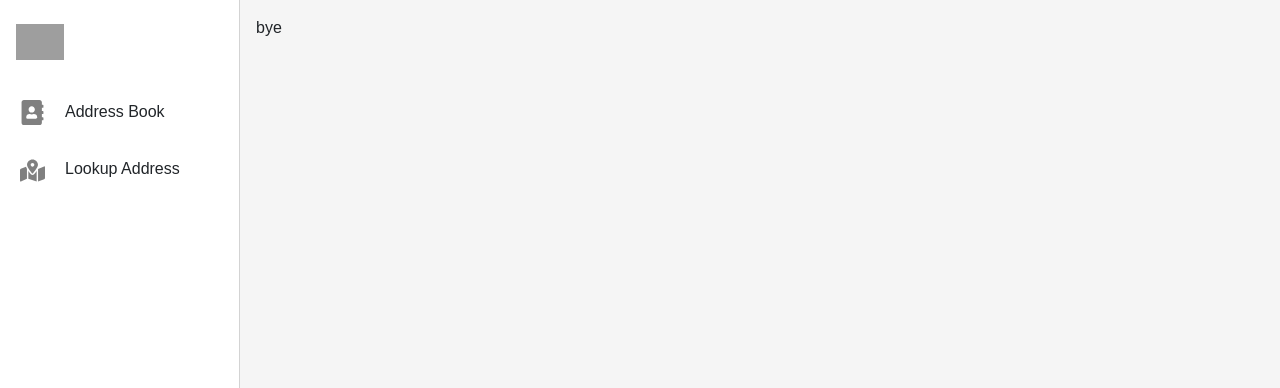
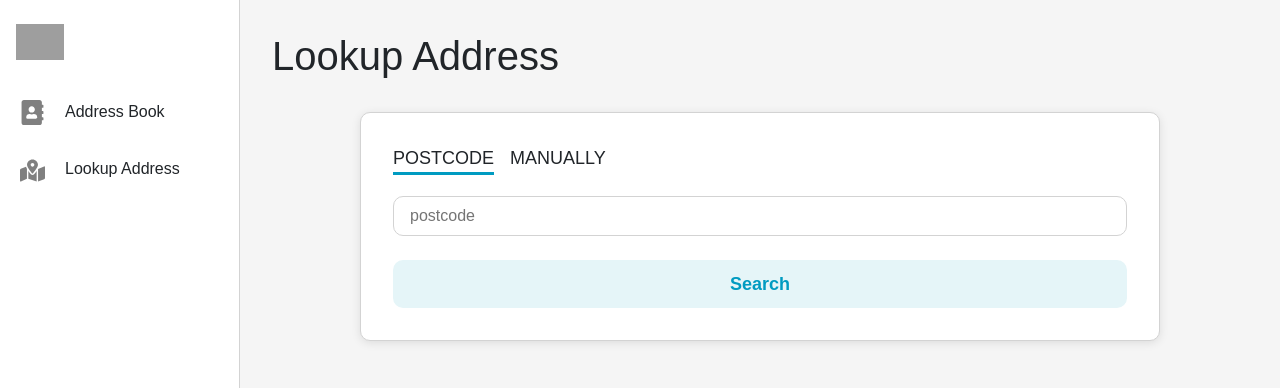
Before and after one commit to vincenzomann/address-book, a React (Create React App) app: page /lookup in a window 1280 px wide. Shown: the top 388 px of the page. Built offline with nearby package versions, Linux system fonts and the light colour scheme; grey boxes are pictures that could not be loaded.

Commit message:
Style loolup form

```diff
--- a/src/App.scss
+++ b/src/App.scss
@@ -83,5 +83,82 @@ body {
 		width: 100%;
 		background-color: #f5f5f5;
 		padding: 1rem;
+
+		#lookup {
+			padding: 1rem;
+			#pageTitle {
+				font-weight: bold;
+			}
+
+			#lookupContainer {
+				display: flex;
+				justify-content: center;
+				box-sizing: border-box;
+				max-width: 800px;
+				margin: 2rem auto;
+
+				#switch {
+					:hover {
+						cursor: pointer;
+					}
+					.option {
+						margin-right: 1rem;
+						font-size: large;
+					}
+					.selected {
+						border-bottom: 3px solid #009bc1;
+						padding-bottom: 0.25rem;
+					}
+				}
+
+				#form {
+					display: flex;
+					justify-content: center;
+					flex-direction: column;
+					.inputs {
+						padding: 1rem 0;
+						input {
+							height: 2.5rem;
+							width: 100%;
+							margin: 0.5rem 0;
+							border: 1px solid lightGrey;
+							border-radius: 10px;
+							padding: 1rem;
+						}
+					}
+
+					.error {
+						height: 48px;
+						width: 100%;
+						font-size: 18px;
+						color: #f36f5e;
+						margin: 0 1rem;
+					}
+
+					#searchBtn {
+						height: 48px;
+						width: 100%;
+						font-size: 18px;
+						color: #009bc1;
+						background: #e5f5f8;
+						font-weight: bold;
+						border: none;
+						border-radius: 10px;
+						display: flex;
+						justify-content: center;
+						align-items: center;
+					}
+				}
+			}
+		}
 	}
 }
+
+.card {
+	width: 100%;
+	background-color: white;
+	border: 1px solid lightGrey;
+	border-radius: 10px;
+	padding: 2rem;
+	box-shadow: 0 2px 10px rgb(0 0 0 / 10%);
+}
--- a/src/components/Lookup.tsx
+++ b/src/components/Lookup.tsx
@@ -1,12 +1,49 @@
-import React from 'react';
+import React, { useState } from 'react';
 import { RouteComponentProps } from '@reach/router';
 
 interface Props extends RouteComponentProps { }
 
 const Lookup: React.FC<Props> = () => {
+
+	const [mode, setMode] = useState<'postcode' | 'manual'>('postcode');
+	const [error, setError] = useState('');
+
 	return (
-		<div>
-			bye
+		<div id='lookup'>
+			<h1 className='pageTitle'>
+				Lookup Address
+			</h1>
+
+			<div id="lookupContainer">
+				<div className="card">
+					<div id='switch'>
+						<span className={`option ${mode === 'postcode' && 'selected'}`}
+							onClick={() => setMode('postcode')}>POSTCODE</span>
+						<span className={`option ${mode === 'manual' && 'selected'}`}
+							onClick={() => setMode('manual')}>MANUALLY</span>
+					</div>
+					<form id='form' action="">
+						{mode === 'postcode' ? (
+							<div id='postcode' className='inputs'>
+								<input type='text' placeholder='postcode' />
+							</div>
+						) : (
+							<div id='manual' className='inputs'>
+								<div><input type="text" placeholder='address line 1' /></div>
+								<div><input type="text" placeholder='address line 2' /></div>
+								<div><input type="text" placeholder='address line 3' /></div>
+								<div><input type="text" placeholder='postcode' /></div>
+								<div><input type="text" placeholder='town' /></div>
+								<div><input type="text" placeholder='country' /></div>
+							</div>
+						)}
+						{error && <div className="error">{error}</div>}
+						<button id="searchBtn">
+							Search
+						</button>
+					</form>
+				</div>
+			</div>
 		</div>
 	);
 };
--- a/src/components/SideNav.tsx
+++ b/src/components/SideNav.tsx
@@ -1,4 +1,4 @@
-import { Link, navigate } from '@reach/router';
+import { navigate } from '@reach/router';
 import React from 'react';
 import { FaAddressBook, FaMapMarkedAlt } from 'react-icons/fa';
 
```
